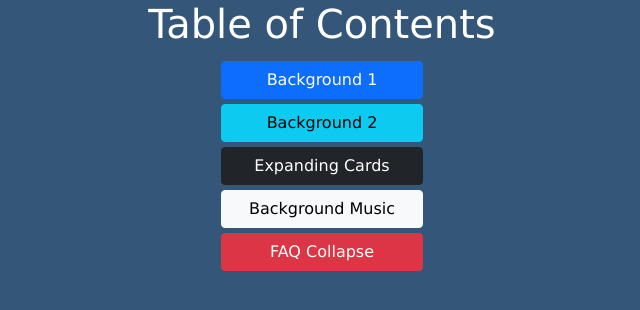
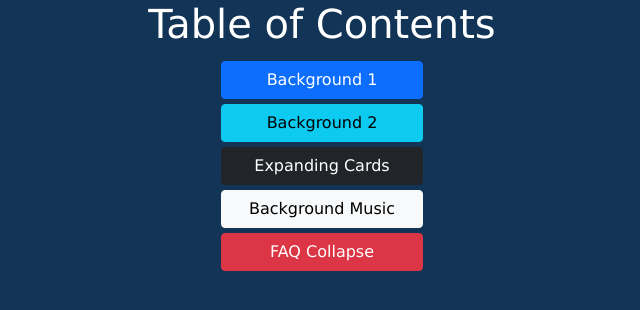
Before and after one commit to ShannaJSmith/css-components, a React (Create React App) app in the folder react-components/: page / in a window 1280 px wide. Shown: the top 310 px of the page, without its empty margins (318-958 px from the left). Built offline with nearby package versions, Linux system fonts and the light colour scheme.

Commit message:
change background color

```diff
--- a/react-components/src/index.css
+++ b/react-components/src/index.css
@@ -15,7 +15,7 @@ body {
   display: flex;
   flex-direction: column;
   align-items: center;
-  background: #345678;
+  background: #123456;
   height: 100vh;
   /* width: 100%; */
   text-align: center;
```
